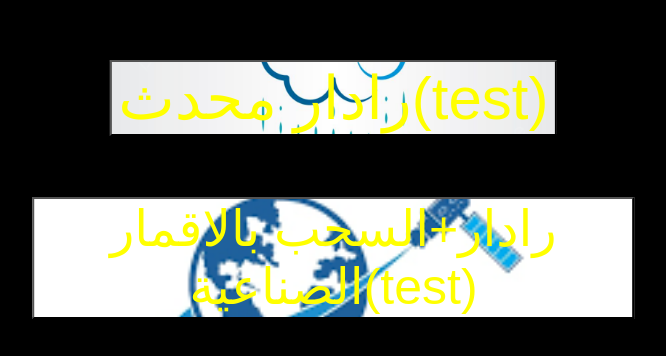
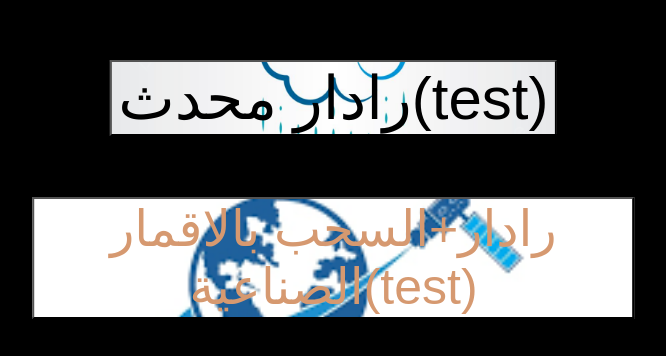
Before and after one commit to rmutairi/weather, a plain HTML site: page index.html in a window 1280 px wide. Shown: the part 142-498 px from the top of the page, without its empty margins (345-1011 px from the left). Drawn offline with nearby package versions, Linux system fonts and the light colour scheme.

Commit message:
Update index.html

```diff
--- a/index.html
+++ b/index.html
@@ -10,12 +10,12 @@
 </div>
 
 
-    <button onclick="navigateToradar()" style="position: absolute; color:yellow; top: 50%; left: 53%; transform: translate(-50%, -50%); font-size: 50px; background-image: url('satellite.png'); background-size: cover; background-position: center;"> رادار+السحب بالاقمار الصناعية(test)</button>
+    <button onclick="navigateToradar()" style="position: absolute; color: #d69970; top: 50%; left: 53%; transform: translate(-50%, -50%); font-size: 50px; background-image: url('satellite.png'); background-size: cover; background-position: center;"> رادار+السحب بالاقمار الصناعية(test)</button>
 
 
 
 
-  <button onclick="navigateTo3radar()" style="position: absolute;color:	yellow; top: 30%; left: 53%; transform: translate(-50%, -50%); font-size: 60px; background-image: url('rain.png'); background-size: cover; background-position: center;">رادار محدث(test)</button>
+  <button onclick="navigateTo3radar()" style="position: absolute;color:	d69970 ; top: 30%; left: 53%; transform: translate(-50%, -50%); font-size: 60px; background-image: url('rain.png'); background-size: cover; background-position: center;">رادار محدث(test)</button>
 
 
 
```
